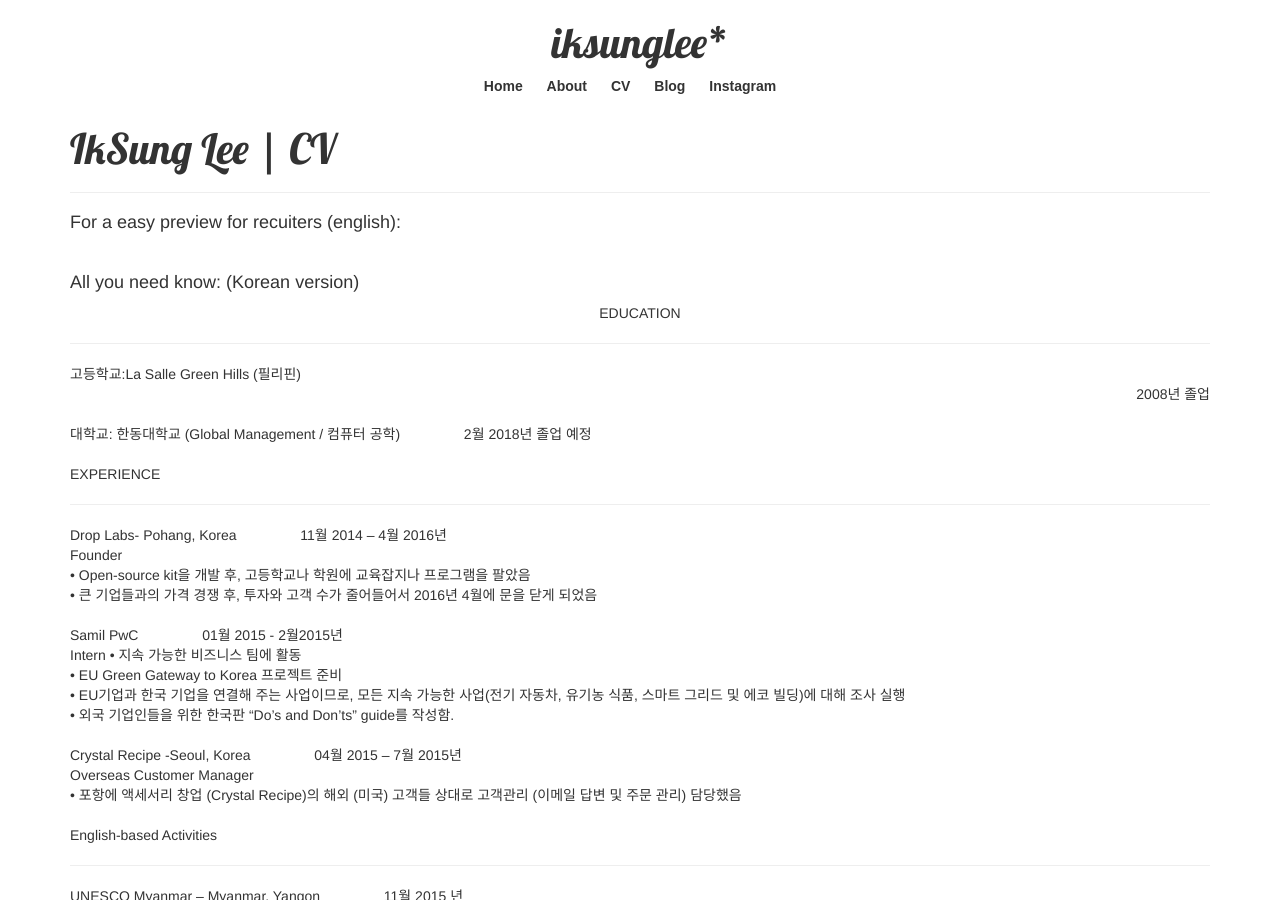
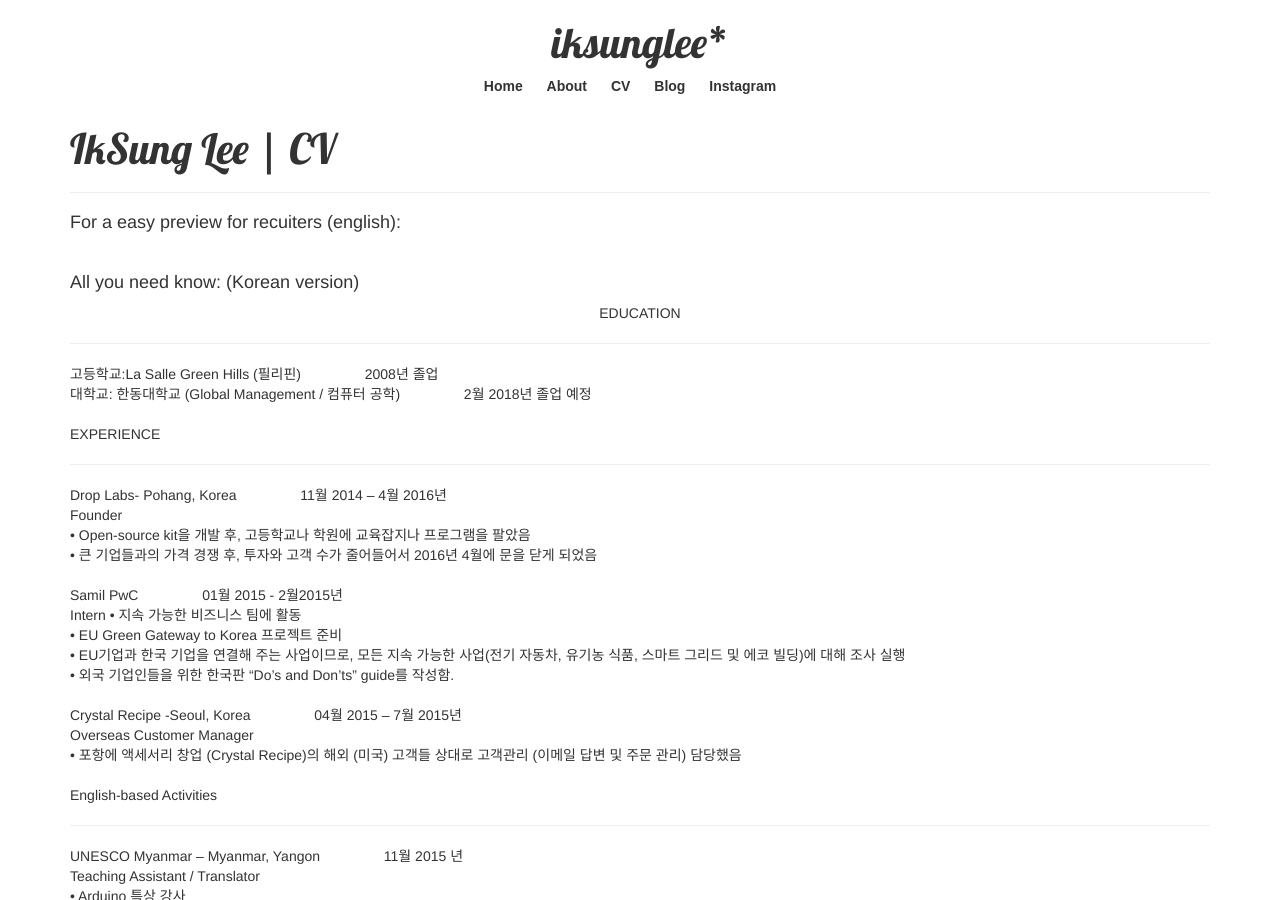
Before and after one commit to iksunglee/iksunglee.github.io, a Jekyll site: the page built from cv/index.html, in a window 1280 px wide and 900 px high. Built offline with Jekyll 4.4.1, drawn with Linux system fonts in a browser that asks for light colours; nearby versions of some CDN libraries; comment, search, counter and statistics services are not loaded.

Commit message:
Update index.html

```diff
--- a/cv/index.html
+++ b/cv/index.html
@@ -14,7 +14,7 @@ title: IkSung Lee | CV
       <h4> All you need know: (Korean version) </h4>
 <center>EDUCATION</center>
 <hr>
-고등학교:La Salle Green Hills (필리핀) 		&emsp;&emsp;&emsp;&emsp;				    <div align='right'> 2008년 졸업 </div> <br>
+고등학교:La Salle Green Hills (필리핀) 				&emsp;&emsp;&emsp;&emsp; 	    2008년 졸업  <br>
 대학교: 한동대학교 (Global Management / 컴퓨터 공학) 		    &emsp;&emsp;&emsp;&emsp;                          2월 2018년 졸업 예정<br>
 <br>
 EXPERIENCE
```
